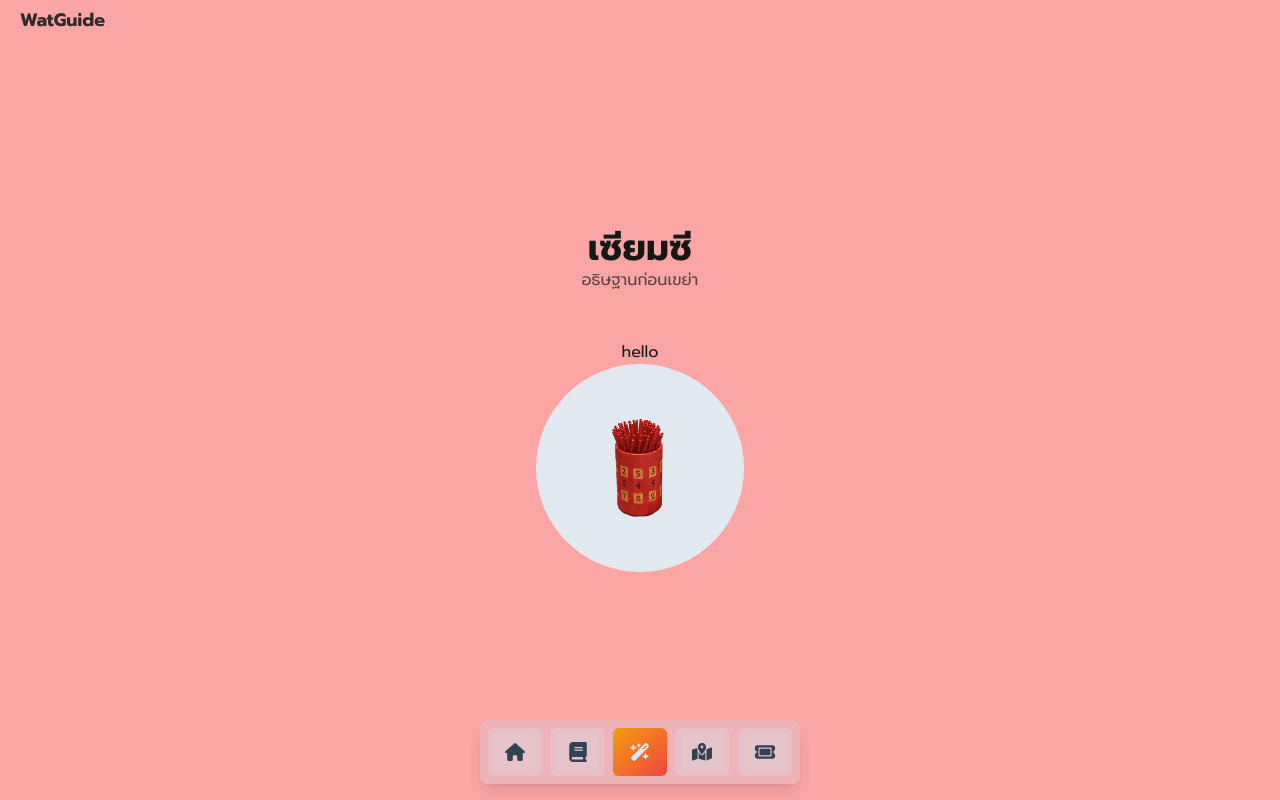
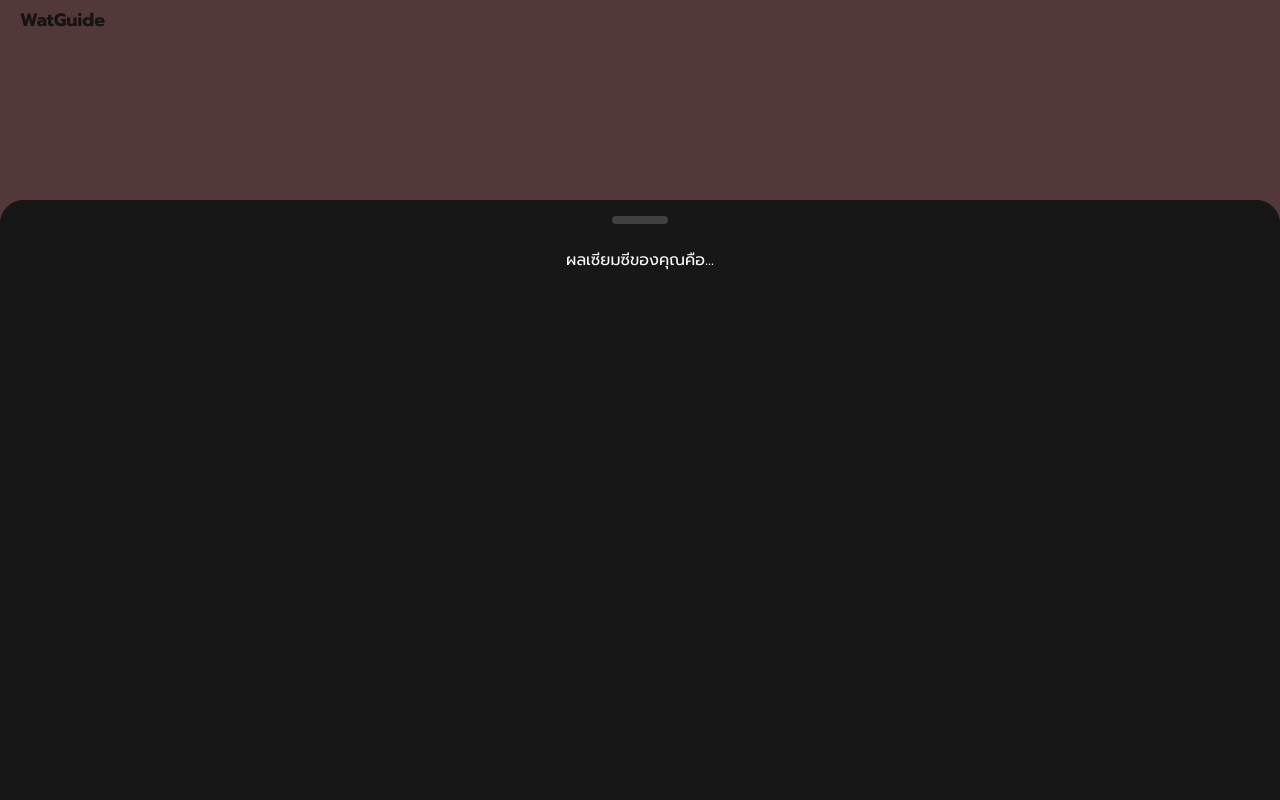
Before and after one commit to FeiZGe/WatGuide-web, a Next.js app: page /destiny in a window 1280 px wide. Both pictures are taken after a click on the button 640 px from the left and 456 px from the top of the page. Built offline with nearby package versions, Linux system fonts and the light colour scheme.

Commit message:
Add: Destiny modal

```diff
--- a/app/destiny/page.tsx
+++ b/app/destiny/page.tsx
@@ -1,20 +1,21 @@
 "use client";
+import ModalDestiny from "@/components/ModalDestiny";
 import { motion } from "motion/react";
 import { useRef, useState } from "react";
 
 const Destiny = () => {
     const constraintsRef = useRef(null)
-    const [text, setText] = useState("");
+    const [isOpen, setIsOpen] = useState(false);
     const [isShaking, setIsShaking] = useState(false);
 
     const handleClick = () => {
         if (isShaking) return; // ป้องกันการกดซ้ำ
         setIsShaking(true);
+        setIsOpen(true);
 
         setTimeout(() => {
-            setText("hello");
             setIsShaking(false);
-        }, 500); // จบ animation แล้วเปลี่ยนข้อความ
+        }, 500); // จบ animation
     };
 
     return (
@@ -23,7 +24,6 @@ const Destiny = () => {
           <div className="flex flex-col justify-center items-center h-full w-full">
             <h1 className="text-4xl font-bold">เซียมซี</h1>
             <p className="opacity-70 mb-12">อธิษฐานก่อนเขย่า</p>
-            <p>{text}</p>
 
             {/* เซียมซี Zone */}
             <div ref={constraintsRef} className="relative w-44 h-44 md:w-52 md:h-52">
@@ -42,6 +42,11 @@ const Destiny = () => {
                 />
               </motion.button>
             </div>
+
+            {/* แสดง Modal เมื่อ isOpen = true */}
+            <ModalDestiny open={isOpen} setOpen={setIsOpen}>
+                <p className="text-white text-center">ผลเซียมซีของคุณคือ...</p>
+            </ModalDestiny>
           </div>
         </section>
       </div>
--- /dev/null
+++ b/components/ModalDestiny.tsx
@@ -0,0 +1,82 @@
+"use client";
+
+import useMeasure from "react-use-measure";
+import {
+  useDragControls,
+  useMotionValue,
+  useAnimate,
+  motion,
+} from "motion/react";
+import { Dispatch, SetStateAction, ReactNode } from "react";
+
+// 👉 กำหนด Type ของ props
+interface ModalDestinyProps {
+  open: boolean;
+  setOpen: Dispatch<SetStateAction<boolean>>;
+  children: ReactNode;
+}
+
+const ModalDestiny = ({ open, setOpen, children }: ModalDestinyProps) => {
+    const [scope, animate] = useAnimate();
+    const [drawerRef, { height }] = useMeasure();
+
+    const y = useMotionValue(0);
+    const controls = useDragControls();
+
+    const handleClose = async () => {
+      animate(scope.current, {
+        opacity: [1, 0],
+      });
+
+      const yStart = typeof y.get() === "number" ? y.get() : 0;
+
+      await animate("#drawer", {
+        y: [yStart, height],
+      });
+
+      setOpen(false);
+    };
+
+    return (
+        <>
+        {open && (
+          <motion.div
+            ref={scope}
+            initial={{ opacity: 0 }}
+            animate={{ opacity: 1 }}
+            onClick={handleClose}
+            className="fixed inset-0 z-50 bg-neutral-950/70"
+          >
+            <motion.div
+              id="drawer"
+              ref={drawerRef}
+              onClick={(e) => e.stopPropagation()}
+              initial={{ y: "100%" }}
+              animate={{ y: "0%" }}
+              transition={{ ease: "easeInOut" }}
+              className="absolute bottom-0 h-[75vh] w-full overflow-hidden rounded-t-3xl bg-neutral-900"
+              style={{ y }}
+              drag="y"
+              dragControls={controls}
+              onDragEnd={() => { if (y.get() >= 100) handleClose(); }}
+              dragListener={false}
+              dragConstraints={{ top: 0, bottom: 0 }}
+              dragElastic={{ top: 0, bottom: 0.5 }}
+            >
+              <div className="absolute left-0 right-0 top-0 z-10 flex justify-center bg-neutral-900 p-4">
+                <button
+                  onPointerDown={(e) => controls.start(e)}
+                  className="h-2 w-14 cursor-grab touch-none rounded-full bg-neutral-700 active:cursor-grabbing"
+                ></button>
+              </div>
+              <div className="relative z-0 h-full overflow-y-scroll p-4 pt-12">
+                {children}
+              </div>
+            </motion.div>
+          </motion.div>
+        )}
+      </>
+    );
+}
+
+export default ModalDestiny;
--- a/package.json
+++ b/package.json
@@ -16,7 +16,8 @@
     "motion": "^12.4.7",
     "next": "15.1.6",
     "react": "^19.0.0",
-    "react-dom": "^19.0.0"
+    "react-dom": "^19.0.0",
+    "react-use-measure": "^2.1.7"
   },
   "devDependencies": {
     "@eslint/eslintrc": "^3",
```
Also changed, not shown: 1 other file (tests, documents, lock files or other folders).
